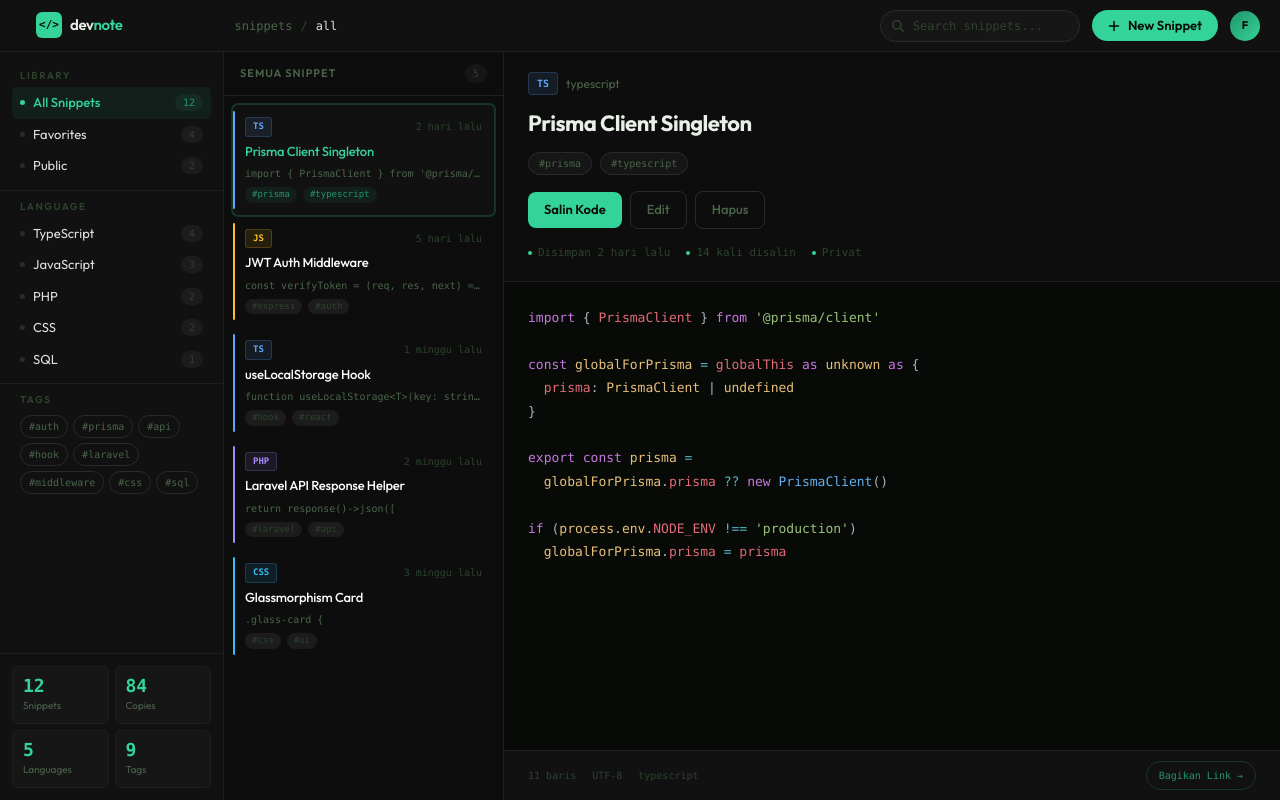
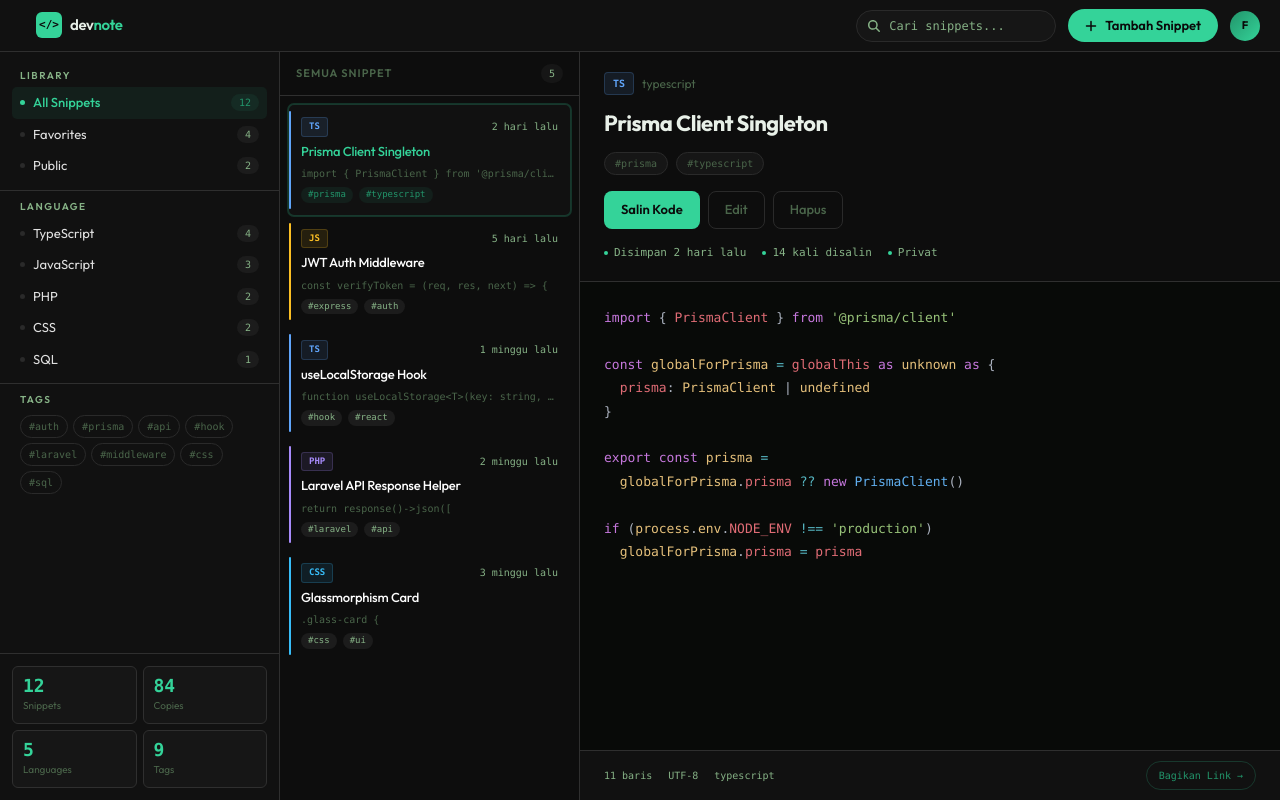
Before and after one commit to Mufacoderz/devnote, a Next.js app: page /dashboard in a window 1280 px wide. Built offline with nearby package versions, Linux system fonts and the light colour scheme.

Commit message:
penyesuaian ui

```diff
--- a/src/app/(auth)/login/page.tsx
+++ b/src/app/(auth)/login/page.tsx
@@ -103,7 +103,7 @@
                             disabled={loading}
                             className="bg-[var(--em)] text-[#0a0a0a] font-semibold text-[14px] py-3 rounded-lg hover:bg-[#2bc48a] hover:shadow-[0_4px_24px_var(--em-glow)] hover:-translate-y-[1px] transition-all disabled:opacity-50 disabled:cursor-not-allowed mt-1"
                         >
-                            {loading ? "Signing in..." : "Sign In →"}
+                            {loading ? "Signing in..." : "Sign In"}
                         </button>
                     </form>
 
--- a/src/app/(auth)/register/page.tsx
+++ b/src/app/(auth)/register/page.tsx
@@ -96,7 +96,7 @@
 
                     <form onSubmit={handleSubmit} className="flex flex-col gap-4">
                         <div className="flex flex-col gap-1.5">
-                            <label className="text-[11.5px] font-medium text-[var(--text2)] tracking-[0.2px]">Full name</label>
+                            <label className="text-[11.5px] font-medium text-[var(--text2)] tracking-[0.2px]">Nama</label>
                             <input
                                 type="text"
                                 name="name"
@@ -107,7 +107,7 @@
                         </div>
 
                         <div className="flex flex-col gap-1.5">
-                            <label className="text-[11.5px] font-medium text-[var(--text2)] tracking-[0.2px]">Email address</label>
+                            <label className="text-[11.5px] font-medium text-[var(--text2)] tracking-[0.2px]">Email</label>
                             <input
                                 type="email"
                                 name="email"
@@ -130,7 +130,7 @@
                                 />
                             </div>
                             <div className="flex flex-col gap-1.5">
-                                <label className="text-[11.5px] font-medium text-[var(--text2)] tracking-[0.2px]">Confirm</label>
+                                <label className="text-[11.5px] font-medium text-[var(--text2)] tracking-[0.2px]">Konfirmasi</label>
                                 <input
                                     type="password"
                                     name="confirm"
@@ -153,14 +153,14 @@
                             disabled={loading}
                             className="bg-[var(--em)] text-[#0a0a0a] font-semibold text-[14px] py-3 rounded-lg hover:bg-[#2bc48a] hover:shadow-[0_4px_24px_var(--em-glow)] hover:-translate-y-[1px] transition-all disabled:opacity-50 disabled:cursor-not-allowed mt-1"
                         >
-                            {loading ? "Creating account..." : "Create Account →"}
+                            {loading ? "Creating account..." : "Create Account"}
                         </button>
                     </form>
 
                     <p className="text-[13px] text-[var(--text2)] text-center mt-6">
-                        Already have an account?{" "}
+                        Sudah punya akun?{" "}
                         <Link href="/login" className="text-[var(--em)] hover:underline font-medium">
-                            Sign in
+                            Masuk
                         </Link>
                     </p>
                 </div>
--- a/src/app/globals.css
+++ b/src/app/globals.css
@@ -14,7 +14,7 @@
 --surface3: #1c1c1c;
 
   /* Border */
---border:   #1f1f1f;
+--border:   #2f2f2f;
 --border2:  #2a2a2a;
 
   /* Emerald accent */
@@ -28,7 +28,7 @@
 --text:       #fdfdfd;
 --text2:      #e0e0e0;
 --text3:      #4a654a;
---text4:      #2d432d;
+--text4:      #86b286;
 
 /* Language colors */
 --ts:         #60a5fa;
--- a/src/components/layout/Sidebar.tsx
+++ b/src/components/layout/Sidebar.tsx
@@ -23,7 +23,7 @@
 
 export default function Sidebar() {
     return (
-        <aside className="w-[224px] h-full bg-[var(--surface)] border-r border-[var(--border)] flex flex-col">
+        <aside className="w-[280px] h-full bg-[var(--surface)] border-r border-[var(--border)] flex flex-col">
 
 
 
--- a/src/components/layout/Topbar.tsx
+++ b/src/components/layout/Topbar.tsx
@@ -6,8 +6,7 @@
         <header className="h-[52px] bg-[var(--surface)] border-b border-[var(--border)] flex items-center justify-between px-5 shrink-0">
 
             {/* kiri */}
-            <div className='flex'>
-                <div className="flex items-center gap-2 px-4 h-[52px] border-b border-[var(--border)] shrink-0 mr-24">
+                <div className="flex items-center gap-2 px-4 h-[52px] border-b border-[var(--border)] shrink-0 ">
                     <div className="w-[26px] h-[26px] bg-[var(--em)] rounded-[6px] flex items-center justify-center text-[#0a0a0a] font-mono text-[11px] font-bold shrink-0">
                         &lt;/&gt;
                     </div>
@@ -15,12 +14,6 @@
                         dev<span className="text-[var(--em)]">note</span>
                     </span>
                 </div>
-                <div className="flex items-center gap-2 font-mono text-[12px] text-[var(--text3)]">
-                    <span>snippets</span>
-                    <span className="text-[var(--text4)]">/</span>
-                    <span className="text-[var(--text2)]">all</span>
-                </div>
-            </div>
 
 
             {/* kanan  */}
@@ -30,7 +23,7 @@
                 <div className="relative">
                     <input
                         type="text"
-                        placeholder="Search snippets..."
+                        placeholder="Cari snippets..."
                         className="bg-[var(--surface2)] border border-[var(--border2)] rounded-full px-4 py-[6px] pl-8 text-[12px] font-mono text-[var(--text)] placeholder:text-[var(--text4)] outline-none w-[200px] focus:border-[var(--em-border)] focus:shadow-[0_0_0_3px_var(--em-faint)] transition-all"
                     />
                     <FontAwesomeIcon
@@ -40,9 +33,9 @@
                 </div>
 
                 {/* tambah Snippet */}
-                <button className="flex items-center gap-2 bg-[var(--em)] text-[#0a0a0a] font-semibold text-[13px] px-4 py-[6px] rounded-full hover:bg-[#2bc48a] hover:shadow-[0_0_20px_var(--em-glow)] transition-all">
+                <button className="flex items-center gap-2 bg-[var(--em)] text-[#0a0a0a] font-semibold text-[13px] px-4 py-[6px] rounded-full border-[1px] border-transparent hover:bg-transparent hover:text-[var(--em)] hover:border-[var(--em)] hover:shadow-[0_0_20px_var(--em-glow)] transition-all">
                     <FontAwesomeIcon icon={faPlus} className="w-[12px] h-[12px]" />
-                    New Snippet
+                    Tambah Snippet
                 </button>
 
                 {/* profil */}
--- a/src/components/snippet/CopyButton.tsx
+++ b/src/components/snippet/CopyButton.tsx
@@ -17,7 +17,7 @@
             className={`flex items-center gap-2 text-[13px] font-semibold px-4 py-2 rounded-lg transition-all
         ${copied
                     ? 'bg-[var(--em-dim)] text-white'
-                    : 'bg-[var(--em)] text-[#0a0a0a] hover:bg-[#2bc48a] hover:shadow-[0_4px_16px_var(--em-glow)]'
+                    : 'bg-[var(--em)] text-[#0a0a0a] hover:text-[var(--em)] hover:bg-transparent border-[1px] border-transparent hover:border-[1px] hover:border-[var(--em)]  hover:shadow-[0_4px_16px_var(--em-glow)]'
                 }`}
         >
             {copied ? 'Tersalin!' : 'Salin Kode'}
--- a/src/components/snippet/SnippetDetail.tsx
+++ b/src/components/snippet/SnippetDetail.tsx
@@ -59,10 +59,10 @@
 
                 <div className="flex items-center gap-2">
                     <CopyButton code={snippet.code} />
-                    <button className="text-[13px] font-medium px-4 py-2 rounded-lg border border-[var(--border2)] text-[var(--text3)] hover:border-[var(--em-border)] hover:text-[var(--em)] transition-all">
+                    <button className="text-[13px] font-medium px-4 py-2 rounded-lg border border-[var(--border2)] text-[var(--text3)] hover:border-yellow-500/60 hover:text-yellow-300 transition-all">
                         Edit
                     </button>
-                    <button className="text-[13px] font-medium px-4 py-2 rounded-lg border border-[var(--border2)] text-[var(--text3)] hover:border-red-500/30 hover:text-red-400 transition-all">
+                    <button className="text-[13px] font-medium px-4 py-2 rounded-lg border border-[var(--border2)] text-[var(--text3)] hover:border-red-500/60 hover:text-red-400 transition-all">
                         Hapus
                     </button>
                 </div>
--- a/src/components/snippet/SnippetList.tsx
+++ b/src/components/snippet/SnippetList.tsx
@@ -12,7 +12,7 @@
         <div className="flex h-full overflow-hidden">
 
             {/* Panel list */}
-            <div className="w-[280px] border-r border-[var(--border)] flex flex-col shrink-0">
+            <div className="w-[300px] border-r border-[var(--border)] flex flex-col shrink-0">
                 <div className="flex items-center justify-between px-4 py-3 border-b border-[var(--border)] shrink-0">
                     <span className="text-[11px] font-semibold tracking-[1px] uppercase text-[var(--text3)]">
                         Semua Snippet
```
